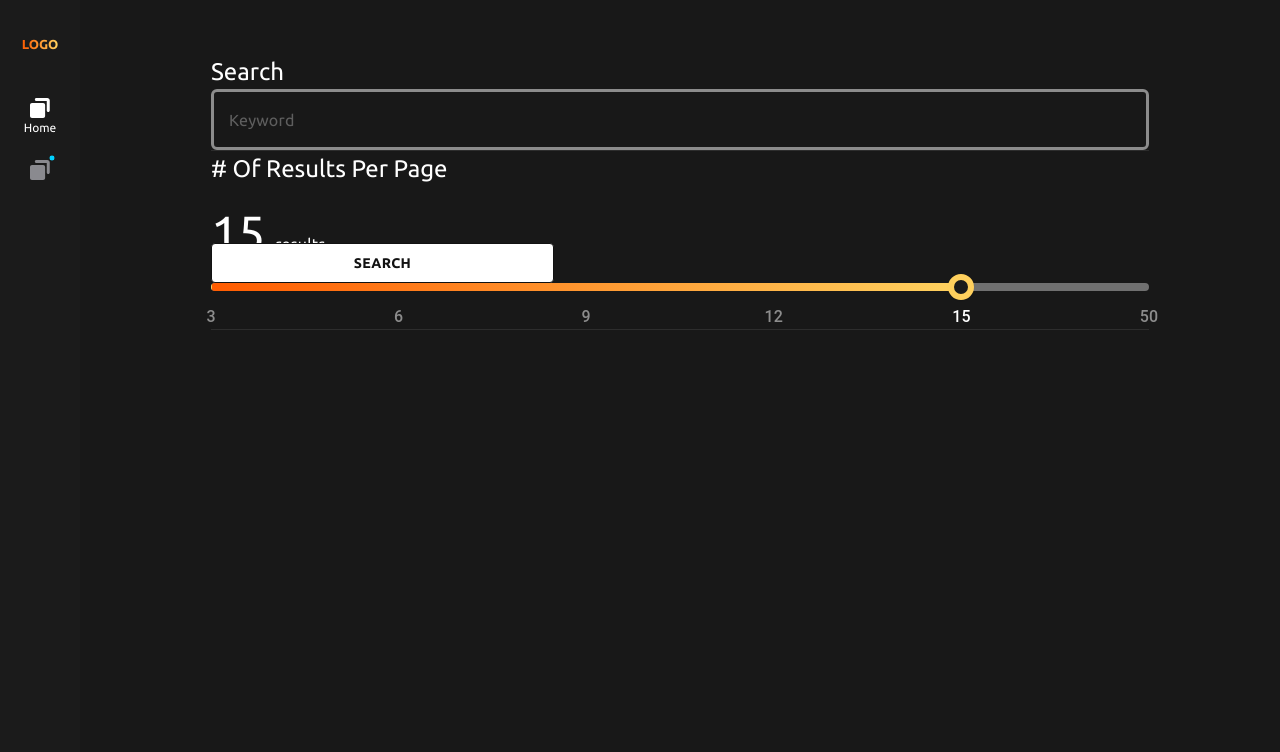
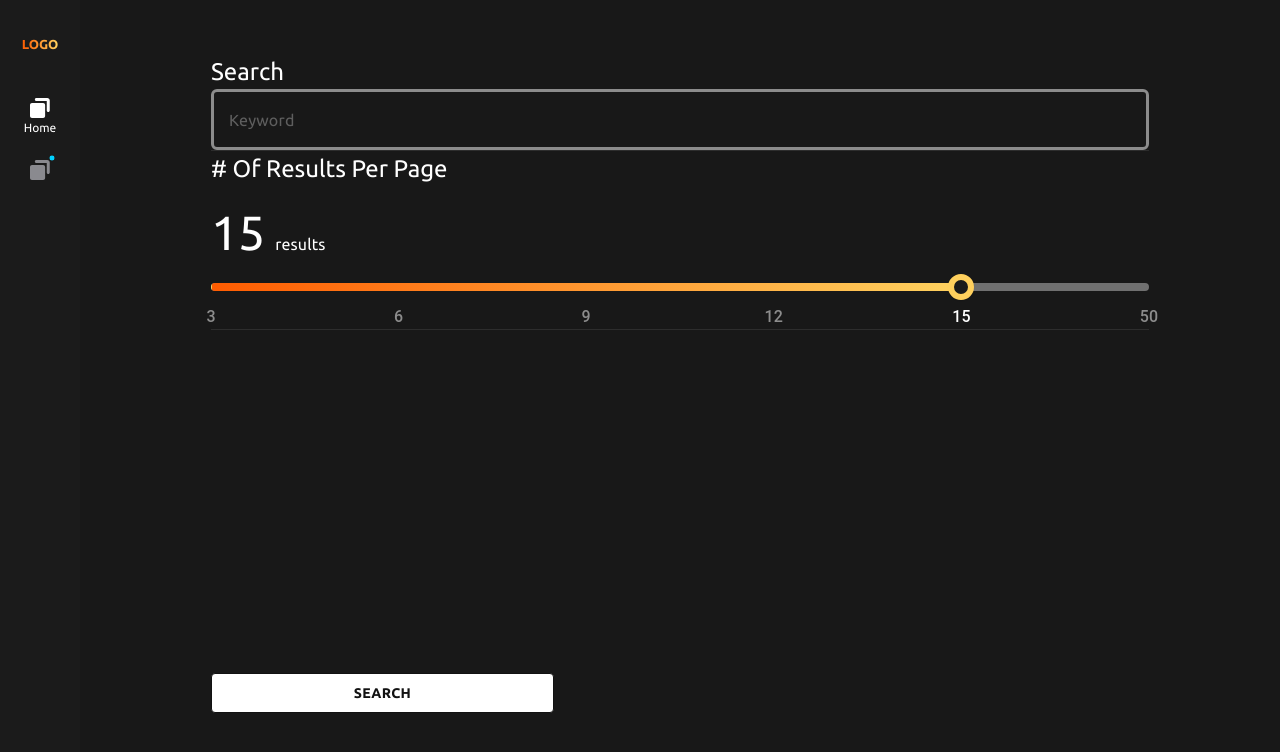
Before and after one commit to fred8617/aha-ai-exam2, a Next.js app: page / in a window 1280 px wide. Shown: the top 752 px of the page. Built offline with nearby package versions, Linux system fonts and the light colour scheme; no server answers.

Commit message:
Fix: style sorting issue

```diff
--- a/app/components/Search.tsx
+++ b/app/components/Search.tsx
@@ -80,8 +80,9 @@ const Search: FC<SearchProps> = () => {
       />
       <Divider className="xs:absolute xs:left-[20px] xs:m-0 xs:bottom-[144px] xs:w-[calc(100vw-40px)] my-[30px]" />
       <Button
+        style={{ position: "absolute" }}
         onClick={handleSearchClick}
-        className="xs:w-[calc(100vw-40px)] xs:left-[20px] xs:bottom-[24px] w-[343px] absolute bottom-[87px]"
+        className="xs:w-[calc(100vw-40px)] xs:left-[20px] xs:bottom-[24px] w-[343px] bottom-[87px]"
         variant="aha-contained"
       >
         SEARCH
```
